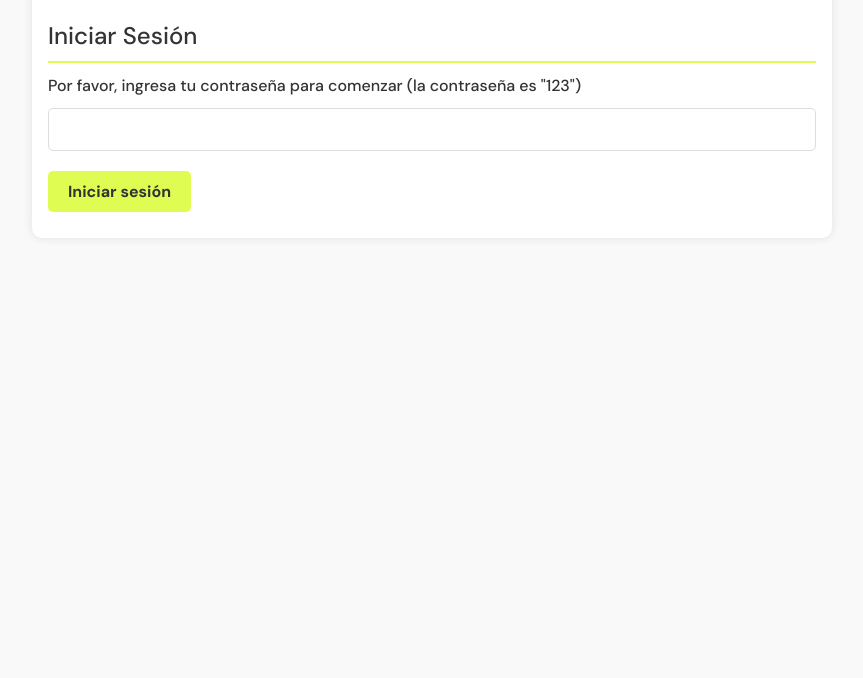
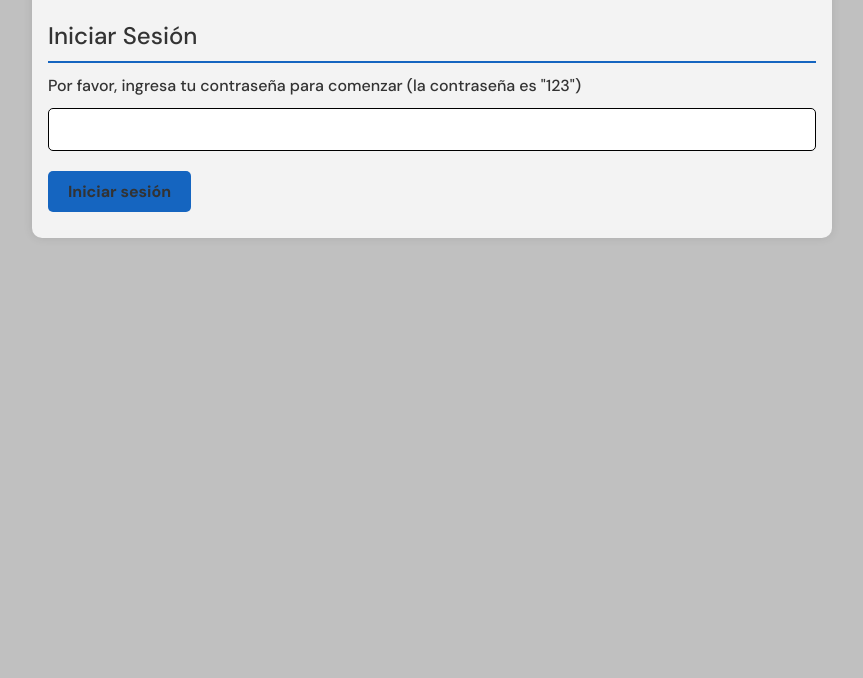
Before and after one commit to jesusasp/Comision57695, a plain HTML site: page index.html in a window 1280 px wide. Shown: the part 122-800 px from the top of the page, without its empty margins (208-1071 px from the left). Drawn offline with Linux system fonts and the light colour scheme; some packages are replaced by stand-ins of ours; no server answers; a script that the page names is missing.

Commit message:
cambios css

```diff
--- a/styles/styles.css
+++ b/styles/styles.css
@@ -9,7 +9,7 @@
 }
 
 body {
-    background-color: #f9f9f9;
+    background-color: #c0c0c0;
     color: #333;
     line-height: 1.6;
 }
@@ -18,7 +18,7 @@ body {
     max-width: 800px;
     margin: 2rem auto;
     padding: 1rem;
-    background-color: #fff;
+    background-color: #f3f3f3;
     border-radius: 10px;
     box-shadow: 0 0 10px rgba(0, 0, 0, 0.1);
 }
@@ -31,7 +31,7 @@ h1 {
 
 h1 span {
     font-size: 2.5rem;
-    background-color: #defc52;
+    background-color: #1565c0;
     padding: 0 0.4rem;
     font-weight: 700;
 }
@@ -39,7 +39,7 @@ h1 span {
 h2 {
     margin: 20px 0 10px;
     font-size: 1.5rem;
-    border-bottom: 2px solid #defc52;
+    border-bottom: 2px solid #1565c0;
     padding-bottom: 5px;
 }
 
@@ -49,7 +49,7 @@ button {
     cursor: pointer;
     border: none;
     border-radius: 5px;
-    background-color: #defc52;
+    background-color: #1565c0;
     color: #333;
     font-size: 1rem;
     font-weight: 700;
@@ -58,7 +58,7 @@ button {
 }
 
 button:hover {
-    background-color: #c8eb1e;
+    background-color: #6db1fd;
 }
 
 input[type="text"],
@@ -67,7 +67,7 @@ input[type="number"] {
     width: 100%;
     padding: 10px;
     margin: 10px 0;
-    border: 1px solid #ddd;
+    border: 1px solid #000000;
     border-radius: 5px;
     font-size: 1rem;
 }
@@ -127,7 +127,7 @@ tr:hover {
 #cierreSesion {
     margin-top: 20px;
     padding-top: 10px;
-    border-top: 2px solid #defc52;
+    border-top: 2px solid #1565c0;
     text-align: center;
 }
 
```
